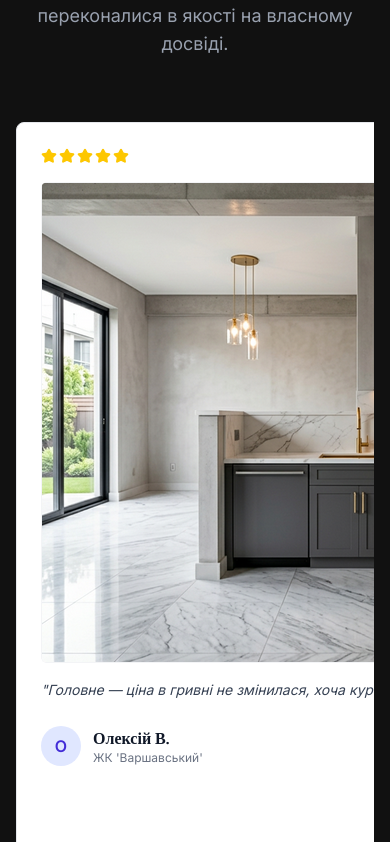
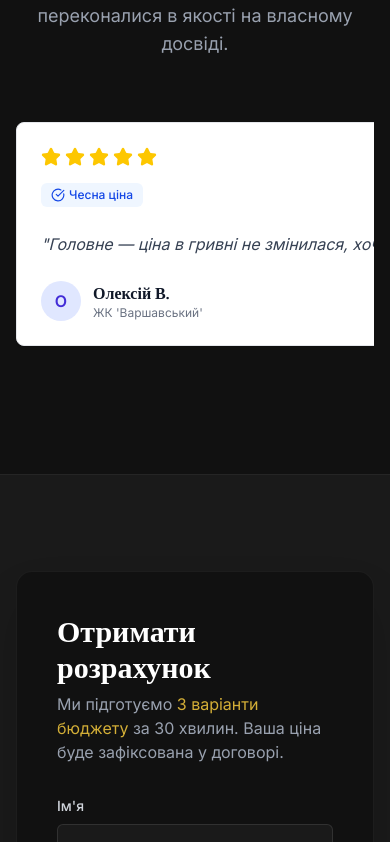
Before and after one commit to SerhiiLifyrenko/Lux-mebli, a React (Vite) app: page / in a window 390 px wide. Shown: the part 6162-7004 px from the top of the page. Built offline with nearby package versions, Linux system fonts and the light colour scheme; a web font is replaced by a local one.

Commit message:
Revert "feat: add installed furniture images and premium Lightbox gallery inside Testimonial cards"
This reverts commit ba2fb3cbde2f4f440ba47ee746dba8604657d954.

```diff
--- a/src/components/Testimonials.jsx
+++ b/src/components/Testimonials.jsx
@@ -8,46 +8,39 @@ const testimonials = [
     location: "ЖК 'Варшавський'",
     text: "Головне — ціна в гривні не змінилася, хоча курс стрибав. Змонтували за день, сміття вивезли. Рекомендую за чесність.",
     rating: 5,
-    tag: "Чесна ціна",
-    images: ["/kitchen_after_1773313216737.png", "/living_after_1773313288536.png", "/bedroom_after_1773313324184.png"]
+    tag: "Чесна ціна"
   },
   {
     author: "Марина Сокол",
     location: "Київ",
     text: "Дуже переживала через запах, бо вдома немовля. Меблі привезли — жодного аромату ДСП. Все ідеально підігнано під криву стіну, щілин немає взагалі.",
     rating: 5,
-    tag: "Екологічність",
-    images: ["/wardrobe_after_1773313249031.png"]
+    tag: "Екологічність"
   },
   {
     author: "Дмитро",
     location: "Ірпінь",
     text: "Зробили гардеробну за 3 тижні. Дизайнер Олена переконала додати висувні ящики замість полиць — тепер реально все влізло. Якість фурнітури на висоті.",
     rating: 5,
-    tag: "Ергономіка",
-    images: ["/wardrobe_after_1773313249031.png", "/bedroom_after_1773313324184.png"]
+    tag: "Ергономіка"
   },
   {
     author: "Анна П.",
     location: "Буча",
     text: "Була затримка монтажу на 2 дні через логістику. Компанія сама виплатила пеню за договором без жодних нагадувань з мого боку. Це і є преміальний сервіс.",
     rating: 5,
-    tag: "Відповідальність",
-    images: ["/living_after_1773313288536.png", "/bathroom_after_1773313361376.png"]
+    tag: "Відповідальність"
   },
   {
     author: "Віктор Іванович",
     location: "ЖК 'Новопечерські Липки'",
     text: "Вже третій об'єкт роблю з ними. Технолог Сергій — майстер. Робить вузли, про які інші навіть не чули. Меблі стоять як моноліт, нічого не скрипить.",
     rating: 5,
-    tag: "Експертність",
-    images: ["/commercial_after_1773313396641.png", "/bathroom_after_1773313361376.png"]
+    tag: "Експертність"
   }
 ];
 
 export default function Testimonials() {
-  const [selectedImage, setSelectedImage] = React.useState(null);
-
   return (
     <section className="py-24 bg-[#111111] relative border-t border-white/5 overflow-hidden">
       <div className="container mx-auto px-4 md:px-6">
@@ -76,42 +69,20 @@ export default function Testimonials() {
         >
           {testimonials.map((review, idx) => (
             <div key={idx} className="min-w-[320px] md:min-w-[400px] flex-shrink-0 snap-center bg-white border border-gray-200 rounded-lg p-6 shadow-sm hover:shadow-md transition-shadow">
-              {/* Rating and Tag Header */}
-              <div className="flex items-center justify-between gap-4 mb-4">
-                <div className="flex gap-0.5 text-yellow-400">
-                  {[...Array(review.rating)].map((_, i) => (
-                    <Star key={i} className="w-4 h-4 fill-current" />
-                  ))}
-                </div>
-                <span className="inline-flex items-center gap-1 px-2 py-0.5 rounded-md bg-blue-50 text-blue-700 text-[10px] font-medium uppercase tracking-wider">
-                  <CheckCircle className="w-3 h-3" />
+              <div className="flex gap-1 mb-4 text-yellow-400">
+                {[...Array(review.rating)].map((_, i) => (
+                  <Star key={i} className="w-5 h-5 fill-current" />
+                ))}
+              </div>
+
+              <div className="mb-6 flex gap-2">
+                <span className="inline-flex items-center gap-1 px-2.5 py-1 rounded-md bg-blue-50 text-blue-700 text-xs font-medium">
+                  <CheckCircle className="w-3.5 h-3.5" />
                   {review.tag}
                 </span>
               </div>
 
-              {/* Installed Furniture Images (Proof) */}
-              {review.images && review.images.length > 0 && (
-                <div className="flex gap-2 mb-4 overflow-hidden rounded-md">
-                  {review.images.map((img, i) => (
-                    <div
-                      key={i}
-                      onClick={() => setSelectedImage(img)}
-                      className="relative flex-1 aspect-[4/3] overflow-hidden cursor-pointer group/img bg-gray-100 border border-gray-100 hover:border-[#D4AF37] rounded transition-all duration-300"
-                    >
-                      <img
-                        src={img}
-                        alt="Змонтовані меблі"
-                        className="w-full h-full object-cover transition-transform duration-500 group-hover/img:scale-110"
-                      />
-                      <div className="absolute inset-0 bg-black/20 opacity-0 group-hover/img:opacity-100 transition-opacity flex items-center justify-center">
-                        <span className="text-[10px] text-white bg-black/60 px-1.5 py-0.5 rounded">🔍</span>
-                      </div>
-                    </div>
-                  ))}
-                </div>
-              )}
-
-              <p className="text-gray-700 mb-6 italic leading-relaxed text-sm md:text-base">
+              <p className="text-gray-700 mb-6 italic leading-relaxed">
                 "{review.text}"
               </p>
 
@@ -134,28 +105,6 @@ export default function Testimonials() {
           ))}
         </motion.div>
       </div>
-
-      {/* Premium Lightbox Modal for Gallery */}
-      {selectedImage && (
-        <div
-          className="fixed inset-0 z-50 flex items-center justify-center bg-black/90 p-4 backdrop-blur-sm cursor-pointer animate-fade-in"
-          onClick={() => setSelectedImage(null)}
-        >
-          <div className="relative max-w-4xl max-h-[85vh] overflow-hidden rounded-lg bg-black border border-white/10 p-1 cursor-default" onClick={(e) => e.stopPropagation()}>
-            <img
-              src={selectedImage}
-              alt="Встановлені меблі зблизька"
-              className="max-w-full max-h-[80vh] object-contain rounded"
-            />
-            <button
-              onClick={() => setSelectedImage(null)}
-              className="absolute top-4 right-4 bg-black/75 hover:bg-black text-white hover:text-[#D4AF37] w-8 h-8 rounded-full flex items-center justify-center text-lg font-bold border border-white/10 transition-colors"
-            >
-              ✕
-            </button>
-          </div>
-        </div>
-      )}
     </section>
   );
 }
```
